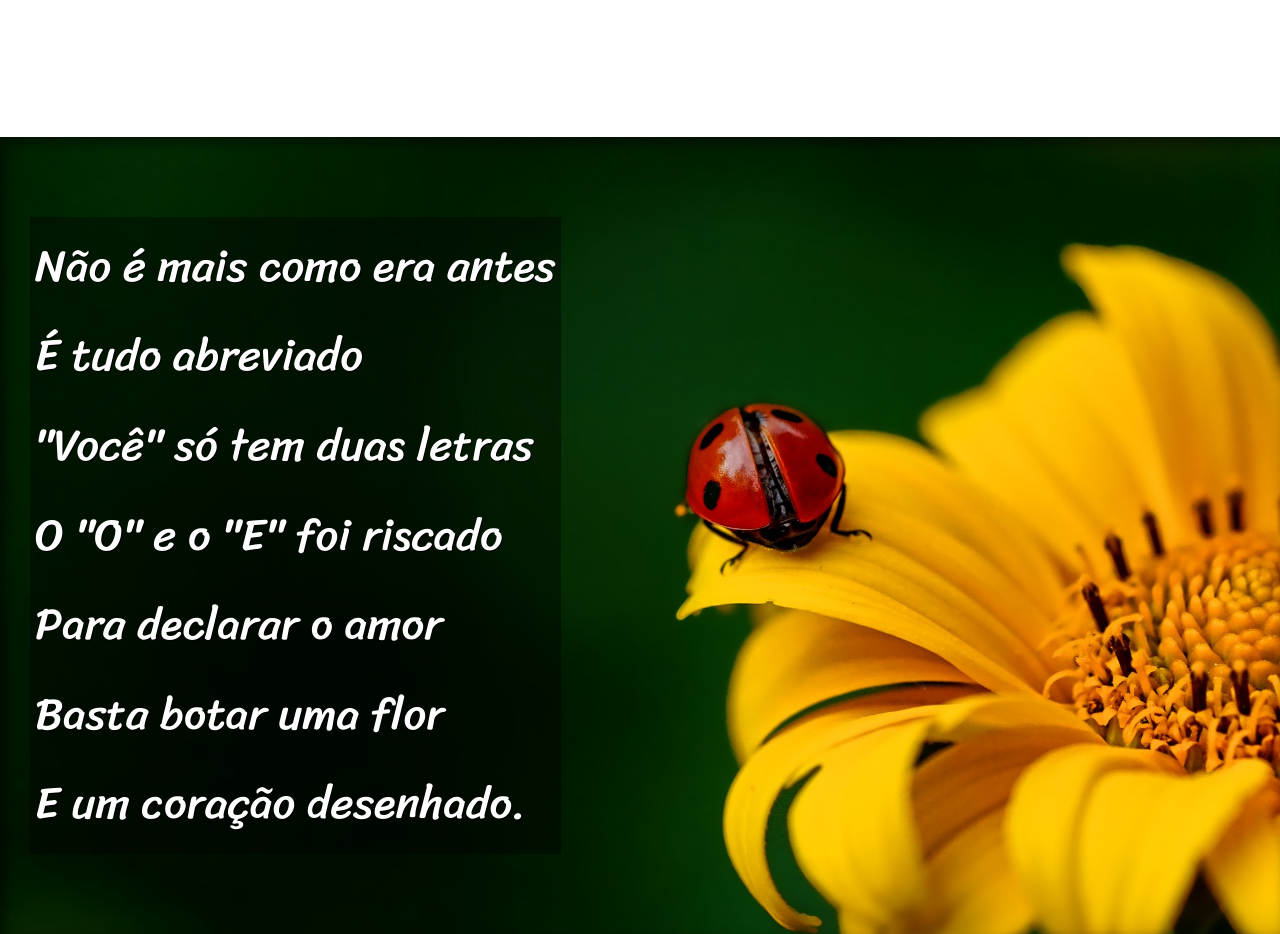
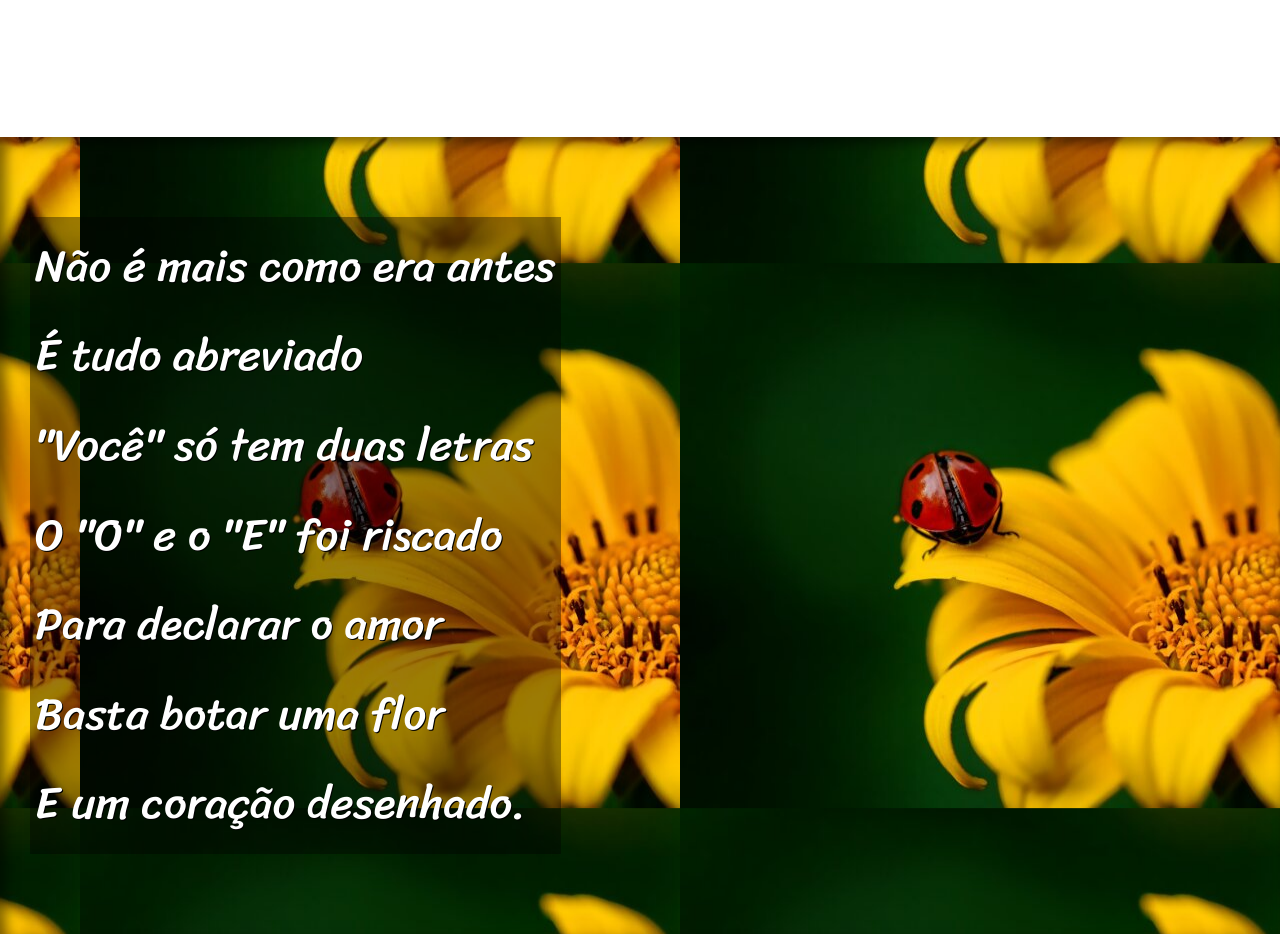
Before and after one commit to FernandaLRibas/html-css, a plain HTML site: page exercicios/desafios/desafio-12/index.html in a window 1280 px wide. Shown: the part 1000-1934 px from the top of the page. Drawn offline with Linux system fonts and the light colour scheme.

Commit message:
atualizei a imagem1

```diff
--- a/exercicios/desafios/desafio-12/estilo/style.css
+++ b/exercicios/desafios/desafio-12/estilo/style.css
@@ -64,6 +64,7 @@ section.imagem {
     text-shadow: 1px 1px 0px black;
     box-shadow: inset 6px 6px 13px 0px rgba(0, 0, 0, 0.514);
     background-attachment: fixed;
+
 }
 section.imagem > p {
   background-color: rgba(0, 0, 0, 0.39);
@@ -71,9 +72,11 @@ section.imagem > p {
   padding: 5px;
 }
 section#imagem1 {
-  background-image: url('../imagens/background001.jpg');
+  background-image: url('../imagens/background001pq.jpg');
+
   background-position: right center;
-  background-size: cover;
+  background-size: auto;
+
 }
 section#imagem2 {
   background-image: url('../imagens/background002.jpg');
```
Also changed, not shown: exercicios/desafios/desafio-12/imagens/background001pq.jpg (added).
